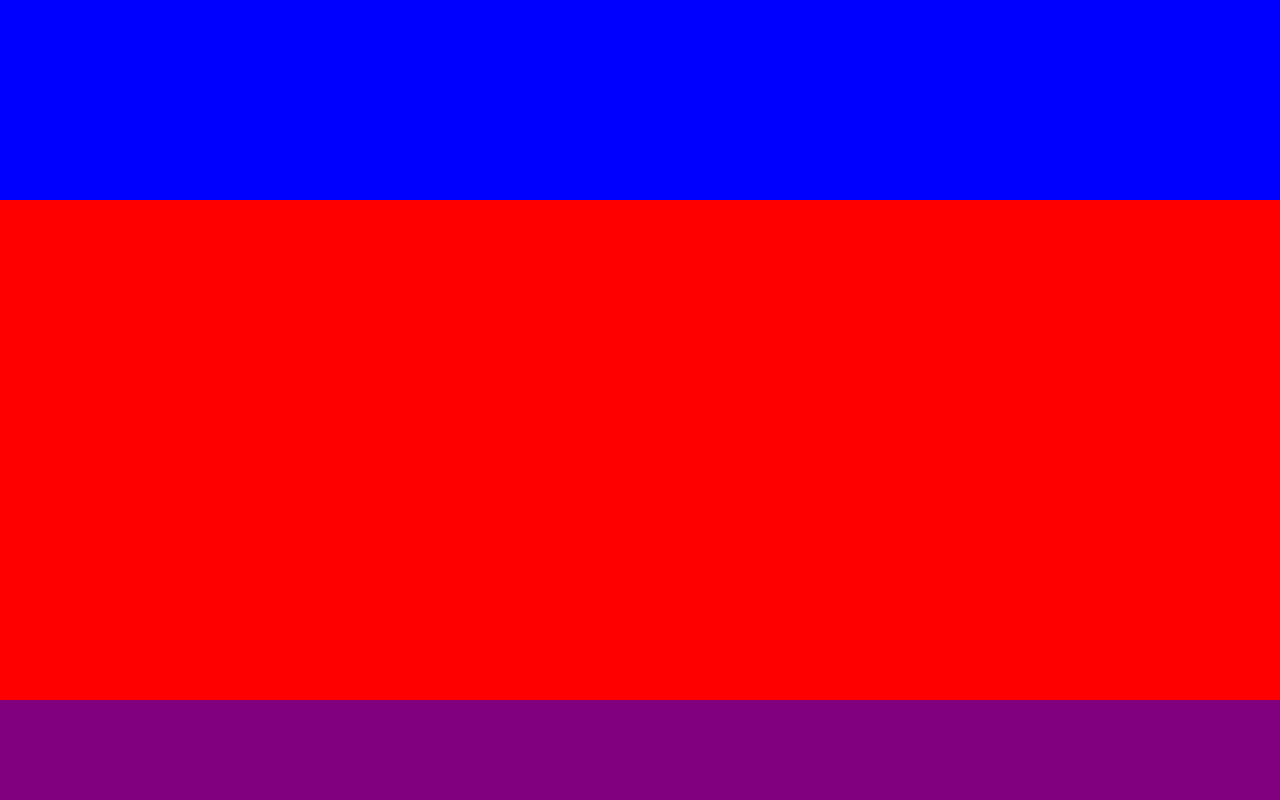
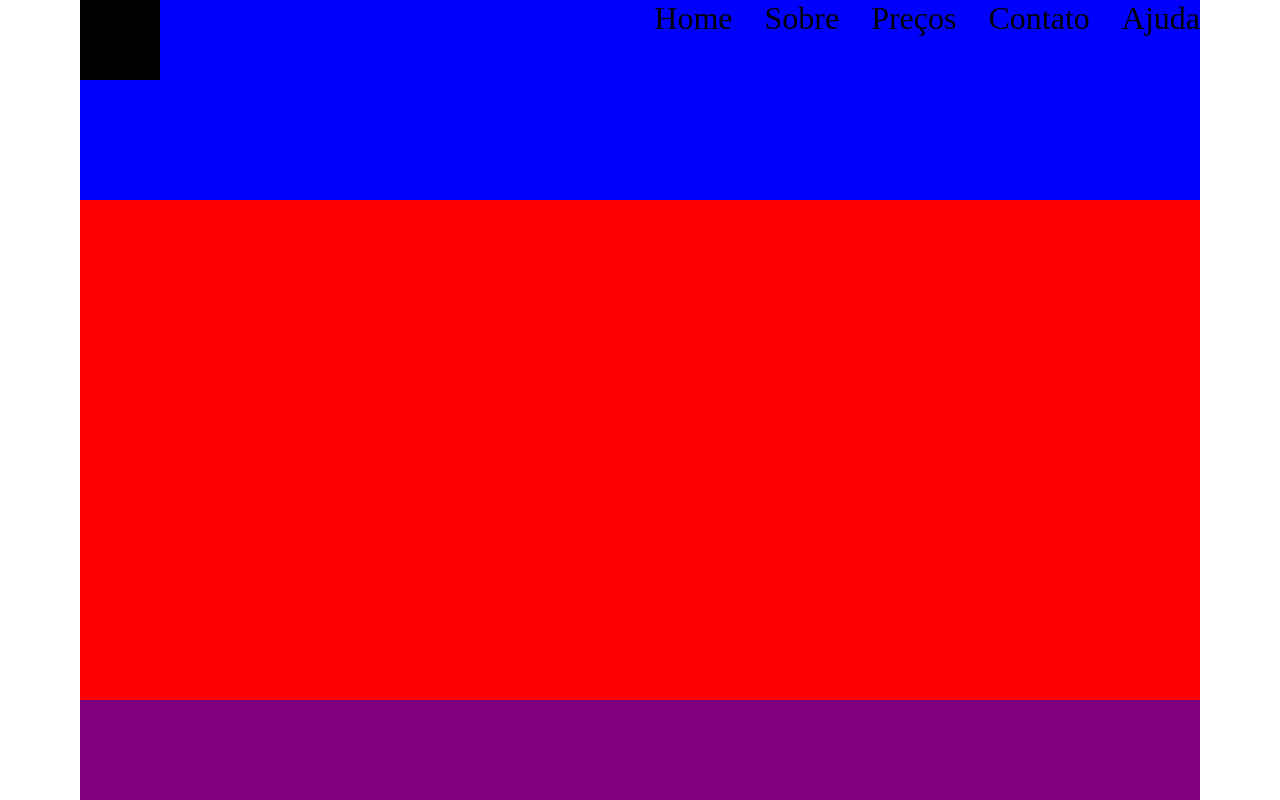
Before and after one commit to Bielxs633/Layout-2024, a plain HTML site: page index.html in a window 1280 px wide. Drawn offline with Linux system fonts and the light colour scheme.

Commit message:
header ok

```diff
--- a/index.html
+++ b/index.html
@@ -7,7 +7,18 @@
     <title>Document</title>
 </head>
 <body>
-    <header></header>
+    <header>
+        <div class="logo"></div>
+        <nav class="menu">
+            <ul>
+                <li><a href=#></a>Home</li>
+                <li><a href=#></a>Sobre</li>
+                <li><a href=#></a>Preços</li>
+                <li><a href=#></a>Contato</li>
+                <li><a href=#></a>Ajuda</li>
+            </ul>
+        </nav>
+    </header>
     <main></main>
     <footer></footer>
 </body>
--- a/style.css
+++ b/style.css
@@ -16,18 +16,37 @@ ul, ol, li{
 
 
 body{
+
     height: 100vh;
     display: flex;
     flex-direction: column;
+    padding-inline: 80px;
 }
 header{
+
     height: 200px;
     background-color: blue;
+    display: flex;
+    justify-content: space-between;
 }
+
+.logo{
+    height: 80px;
+    width: 80px;
+    background-color: black;
+}
+
+.menu ul{
+    display: flex;
+    gap: 32px;
+    font-size: 32px;
+}
+
 main{
     flex-grow: 1;
     background-color: red;
 }
+
 footer{
     height: 100px;
     background-color: purple;
```
